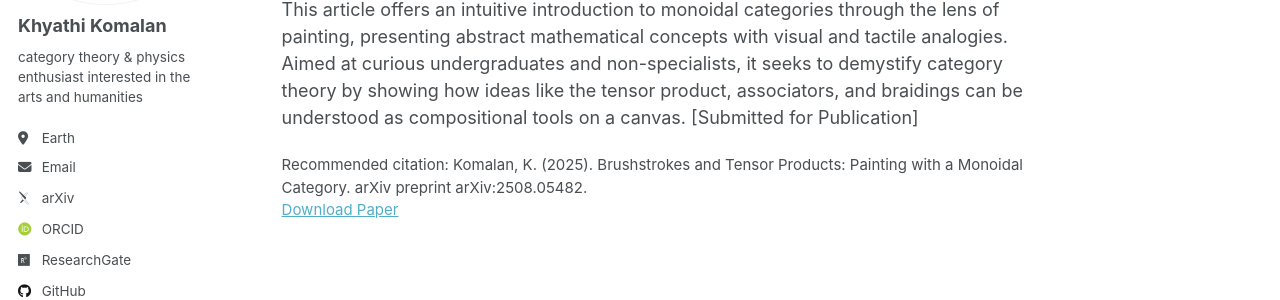
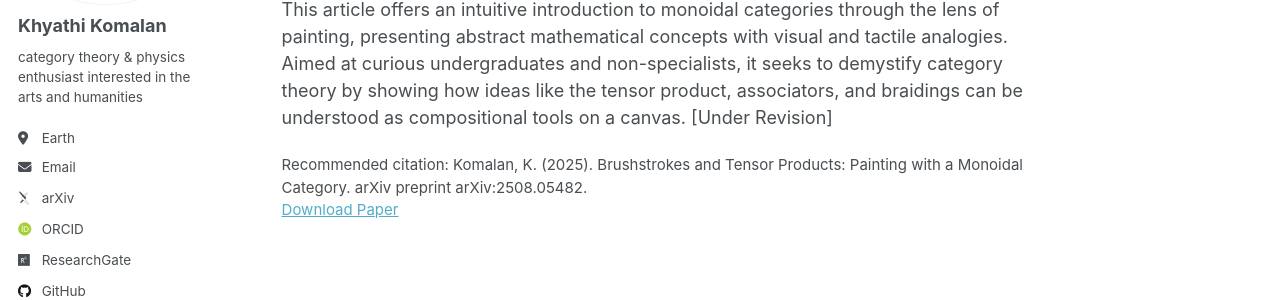
Before and after one commit to khyathikomalan/khyathikomalan.github.io, a Jekyll site: the page built from _publications/2025-08-07-paper-title-number-3.md, in a window 1280 px wide and 1134 px high. Shown: the part 228-528 px from the top of the window. Built offline with Jekyll 4.4.1, drawn with Linux system fonts in a browser that asks for light colours; some web fonts are replaced.

Commit message:
Update 2025-08-07-paper-title-number-3.md

```diff
--- a/_publications/2025-08-07-paper-title-number-3.md
+++ b/_publications/2025-08-07-paper-title-number-3.md
@@ -3,10 +3,10 @@ title: "Brushstrokes and Tensor Products: Painting with a Monoidal Category"
 collection: publications
 category: manuscripts
 permalink: /publication/2025-08-07-paper-title-number-3
-excerpt: 'This article offers an intuitive introduction to monoidal categories through the lens of painting, presenting abstract mathematical concepts with visual and tactile analogies. Aimed at curious undergraduates and non-specialists, it seeks to demystify category theory by showing how ideas like the tensor product, associators, and braidings can be understood as compositional tools on a canvas. [Submitted for Publication]'
+excerpt: 'This article offers an intuitive introduction to monoidal categories through the lens of painting, presenting abstract mathematical concepts with visual and tactile analogies. Aimed at curious undergraduates and non-specialists, it seeks to demystify category theory by showing how ideas like the tensor product, associators, and braidings can be understood as compositional tools on a canvas. [Under Revision]'
 date: 2025-08-07
 venue: 'arXiv'
 paperurl: 'https://arxiv.org/abs/2508.05482'
 citation: 'Komalan, K. (2025). Brushstrokes and Tensor Products: Painting with a Monoidal Category. arXiv preprint arXiv:2508.05482.'
 ---
-This article offers an intuitive introduction to monoidal categories through the lens of painting, presenting abstract mathematical concepts with visual and tactile analogies. Aimed at curious undergraduates and non-specialists, it seeks to demystify category theory by showing how ideas like the tensor product, associators, and braidings can be understood as compositional tools on a canvas. [Submitted for Publication]
+This article offers an intuitive introduction to monoidal categories through the lens of painting, presenting abstract mathematical concepts with visual and tactile analogies. Aimed at curious undergraduates and non-specialists, it seeks to demystify category theory by showing how ideas like the tensor product, associators, and braidings can be understood as compositional tools on a canvas. [Under Revision]
```
